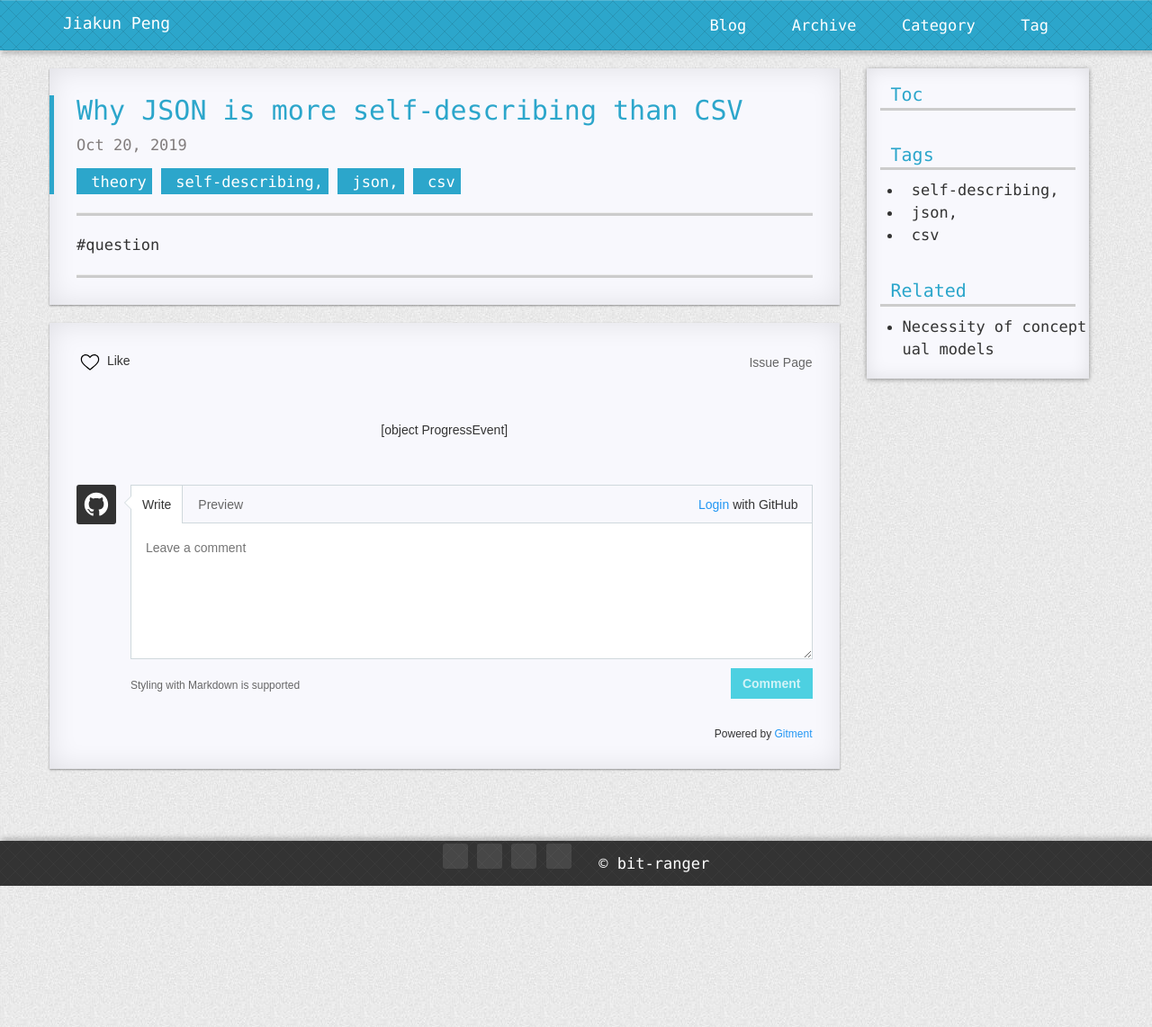
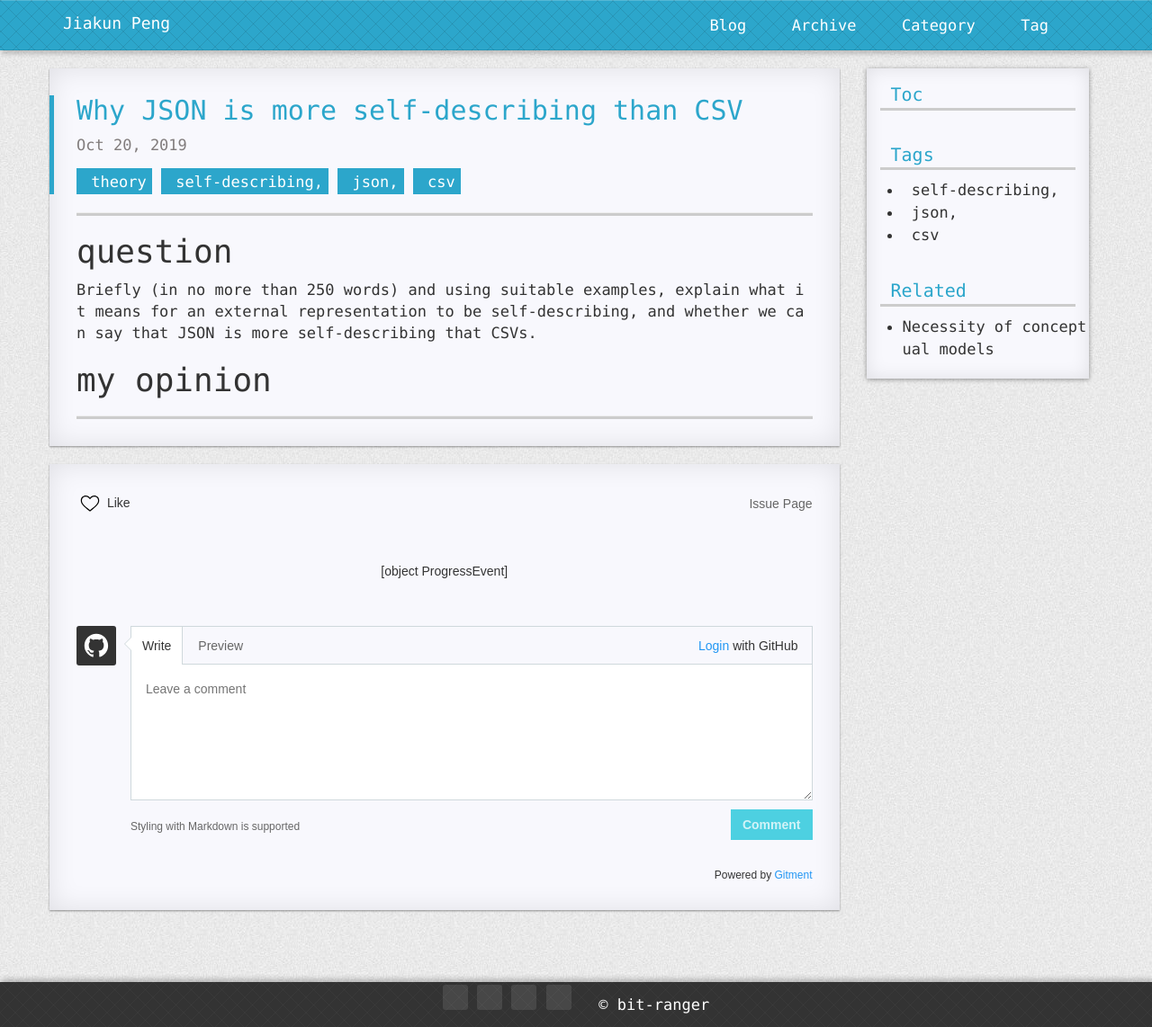
Before and after one commit to oblivionpjk/oblivionpjk.github.io, a Jekyll site: the page built from _posts/2019-10-20-Why JSON is more self-describing than CSV.md, in a window 1280 px wide. Shown: the whole page at 90% size. Built offline with Jekyll 4.4.1, drawn with Linux system fonts in a browser that asks for light colours; nearby versions of some CDN libraries; comment, search, counter and statistics services are not loaded; a style sheet for code colours, icons or effects is not loaded.

Commit message:
Update 2019-10-20-Why JSON is more self-describing than CSV.md

```diff
--- a/_posts/2019-10-20-Why JSON is more self-describing than CSV.md
+++ b/_posts/2019-10-20-Why JSON is more self-describing than CSV.md
@@ -4,4 +4,7 @@ tags: self-describing, json, csv
 categories: theory
 ---
 
-#question
+# question
+Briefly (in no more than 250 words) and using suitable examples, explain what it means for an external representation to be self-describing, and whether we can say that JSON is more self-describing that CSVs.
+
+# my opinion
```
